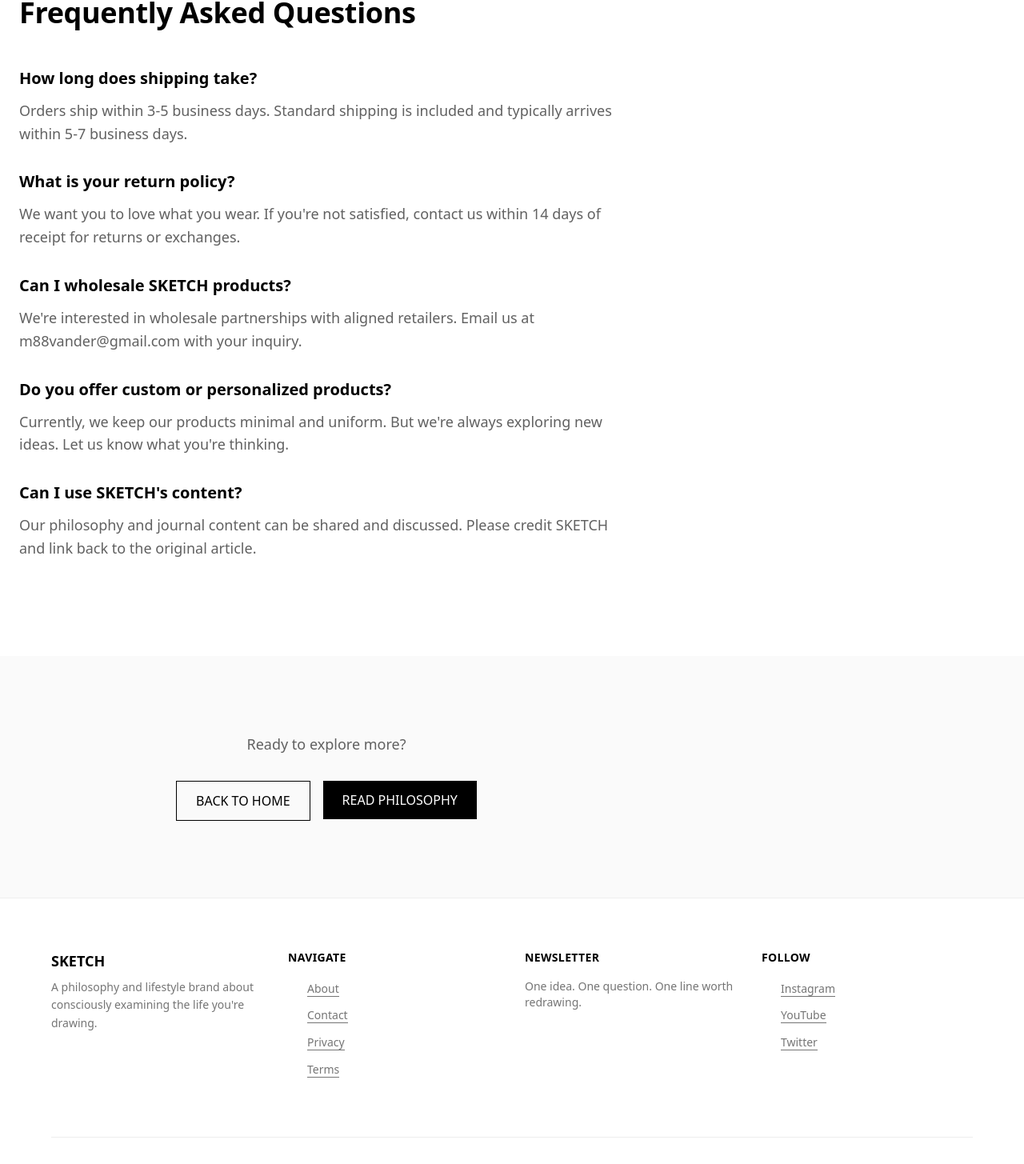
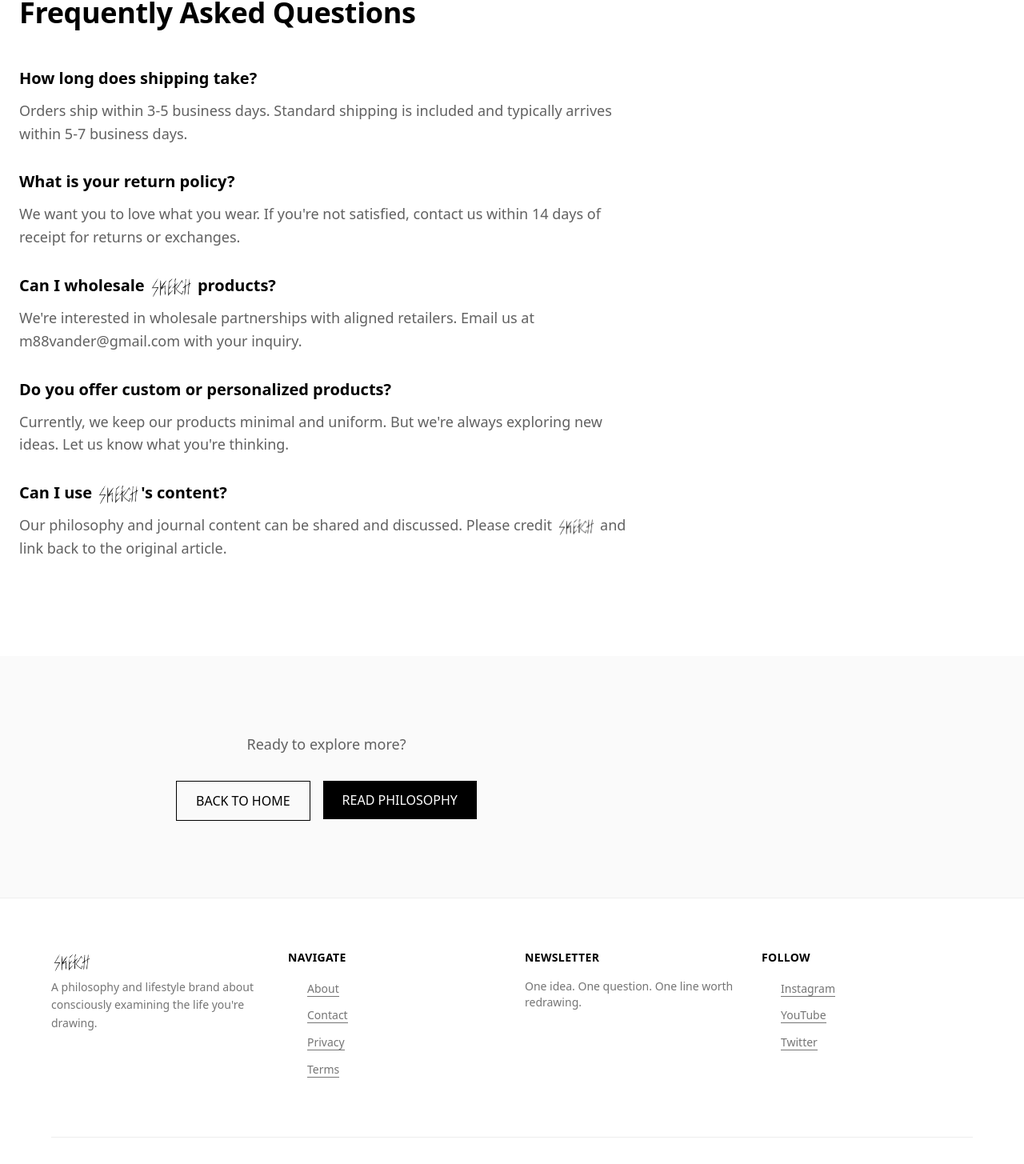
Before and after one commit to m88vander/SKETCH, a Next.js app: page /contact in a window 1280 px wide. Shown: the part 1328-2783 px from the top of the page at 80% size. Built offline with nearby package versions, Linux system fonts and the light colour scheme.

Commit message:
Remove white bg from logo, convert to nes1k.png, use SKETCHLogo throughout site
Co-authored-by: m88vander <293223864+m88vander@users.noreply.github.com>

```diff
--- a/app/contact/page.tsx
+++ b/app/contact/page.tsx
@@ -4,6 +4,7 @@ import { Navigation } from '@/components/Navigation'
 import { Footer } from '@/components/Footer'
 import { ContactForm } from '@/components/ContactForm'
 import { CTA } from '@/components/CTA'
+import { SKETCHLogo } from '@/components/SKETCHLogo'
 
 export const metadata = {
   title: 'Contact | SKETCH',
@@ -96,7 +97,7 @@ export default function ContactPage() {
 
                 <div className="border-t border-gray-300 pt-6">
                   <p className="text-sm text-gray-600">
-                    We're interested in: partnership inquiries, collaboration ideas, feedback on the philosophy, and stories about how SKETCH is helping you redraw your picture.
+                    We're interested in: partnership inquiries, collaboration ideas, feedback on the philosophy, and stories about how <SKETCHLogo /> is helping you redraw your picture.
                   </p>
                 </div>
               </div>
@@ -132,7 +133,7 @@ export default function ContactPage() {
 
                 <div>
                   <h3 className="font-display font-bold text-xl mb-3">
-                    Can I wholesale SKETCH products?
+                    Can I wholesale <SKETCHLogo /> products?
                   </h3>
                   <p className="text-lg text-gray-700 leading-relaxed">
                     We're interested in wholesale partnerships with aligned retailers. Email us at m88vander@gmail.com with your inquiry.
@@ -150,10 +151,10 @@ export default function ContactPage() {
 
                 <div>
                   <h3 className="font-display font-bold text-xl mb-3">
-                    Can I use SKETCH's content?
+                    Can I use <SKETCHLogo />'s content?
                   </h3>
                   <p className="text-lg text-gray-700 leading-relaxed">
-                    Our philosophy and journal content can be shared and discussed. Please credit SKETCH and link back to the original article.
+                    Our philosophy and journal content can be shared and discussed. Please credit <SKETCHLogo /> and link back to the original article.
                   </p>
                 </div>
               </div>
--- a/app/page.tsx
+++ b/app/page.tsx
@@ -6,6 +6,7 @@ import { Section } from '@/components/Section'
 import { Text } from '@/components/Text'
 import { Grid } from '@/components/Grid'
 import { CTA } from '@/components/CTA'
+import { SKETCHLogo } from '@/components/SKETCHLogo'
 
 export default function Home() {
   return (
@@ -17,7 +18,7 @@ export default function Home() {
         <div className="space-y-6 md:space-y-8">
           <div className="flex flex-col items-center space-y-3">
             <img
-              src="nes1k.jpg"
+              src="nes1k.png"
               alt="SKETCH"
               className="h-24 md:h-32 w-auto"
             />
@@ -34,10 +35,10 @@ export default function Home() {
           </div>
           <div className="flex flex-col sm:flex-row gap-4 justify-center items-center">
             <CTA href="#philosophy" variant="primary">
-              EXPLORE SKETCH
+              EXPLORE <SKETCHLogo />
             </CTA>
             <CTA href="/shop" variant="secondary">
-              SHOP THE FIRST SKETCH
+              SHOP THE FIRST <SKETCHLogo />
             </CTA>
           </div>
         </div>
@@ -149,12 +150,12 @@ export default function Home() {
               WEAR THE IDEA.
             </h2>
             <Text className="max-w-2xl mx-auto text-gray-700">
-              SKETCH products are physical expressions of the philosophy. They aren't meant to tell you how to live. They're reminders to keep looking at the picture.
+              <SKETCHLogo /> products are physical expressions of the philosophy. They aren't meant to tell you how to live. They're reminders to keep looking at the picture.
             </Text>
           </div>
           <div className="text-center">
             <CTA href="/shop" variant="primary" size="lg">
-              SHOP SKETCH
+              SHOP <SKETCHLogo />
             </CTA>
           </div>
         </Container>
@@ -166,7 +167,7 @@ export default function Home() {
           <div className="max-w-2xl mx-auto text-center">
             <div className="flex flex-col items-center space-y-3 mb-6">
               <img
-                src="nes1k.jpg"
+                src="nes1k.png"
                 alt="SKETCH"
                 className="h-16 w-auto"
               />
--- a/app/philosophy/page.tsx
+++ b/app/philosophy/page.tsx
@@ -3,6 +3,7 @@ import { Footer } from '@/components/Footer'
 import { Container } from '@/components/Container'
 import { Section } from '@/components/Section'
 import { CTA } from '@/components/CTA'
+import { SKETCHLogo } from '@/components/SKETCHLogo'
 
 export const metadata = {
   title: 'Philosophy | SKETCH',
@@ -193,7 +194,7 @@ export default function PhilosophyPage() {
               {/* Closing */}
               <div className="space-y-6 pt-8">
                 <p className="text-gray-800">
-                  SKETCH is not here to tell you how to live.
+                  <SKETCHLogo /> is not here to tell you how to live.
                 </p>
                 <p className="text-gray-800">
                   We are here to encourage conscious examination.
--- a/app/shop/[slug]/page.tsx
+++ b/app/shop/[slug]/page.tsx
@@ -8,6 +8,7 @@ import { ProductHero } from '@/components/ProductHero'
 import { SizeSelector } from '@/components/SizeSelector'
 import { AddToCart } from '@/components/AddToCart'
 import { CTA } from '@/components/CTA'
+import { SKETCHLogo } from '@/components/SKETCHLogo'
 import { getProductBySlug, products } from '@/data/products'
 import { useState } from 'react'
 import { notFound } from 'next/navigation'
@@ -145,7 +146,7 @@ export default function ProductPage({ params }: ProductPageProps) {
             <Container>
               <div className="space-y-8">
                 <h2 className="font-display font-bold text-3xl md:text-4xl">
-                  More from SKETCH
+                  More from <SKETCHLogo />
                 </h2>
                 <div className="grid grid-cols-1 md:grid-cols-3 gap-8">
                   {relatedProducts.map((relatedProduct) => (
--- a/app/shop/page.tsx
+++ b/app/shop/page.tsx
@@ -7,6 +7,7 @@ import { Footer } from '@/components/Footer'
 import { ProductGrid } from '@/components/ProductGrid'
 import { products, getCategories } from '@/data/products'
 import { useState } from 'react'
+import { SKETCHLogo } from '@/components/SKETCHLogo'
 
 export default function ShopPage() {
   const [activeCategory, setActiveCategory] = useState<string | null>(null)
@@ -28,7 +29,7 @@ export default function ShopPage() {
                 WEAR THE IDEA.
               </h1>
               <p className="text-lg md:text-xl text-gray-700 leading-relaxed">
-                SKETCH products are physical expressions of the philosophy. They aren't meant to tell you how to live. They're reminders to keep looking at the picture.
+                <SKETCHLogo /> products are physical expressions of the philosophy. They aren't meant to tell you how to live. They're reminders to keep looking at the picture.
               </p>
             </div>
           </Container>
--- a/components/Footer.tsx
+++ b/components/Footer.tsx
@@ -1,4 +1,5 @@
 import React from 'react'
+import { SKETCHLogo } from './SKETCHLogo'
 
 interface FooterLink {
   label: string
@@ -21,7 +22,7 @@ export const Footer: React.FC = () => {
         <div className="grid grid-cols-1 md:grid-cols-4 gap-8 mb-12">
           {/* Brand */}
           <div>
-            <p className="font-display font-bold text-lg mb-2">SKETCH</p>
+            <p className="font-display font-bold text-lg mb-2"><SKETCHLogo /></p>
             <p className="text-sm text-gray-600 leading-relaxed">
               A philosophy and lifestyle brand about consciously examining the life you're drawing.
             </p>
@@ -78,7 +79,7 @@ export const Footer: React.FC = () => {
         {/* Divider */}
         <div className="border-t border-gray-200 pt-8">
           <p className="text-sm text-gray-600 text-center">
-            © {currentYear} SKETCH. All rights reserved. Keep sketching.
+            © {currentYear} <SKETCHLogo />. All rights reserved. Keep sketching.
           </p>
         </div>
       </div>
--- a/components/Navigation.tsx
+++ b/components/Navigation.tsx
@@ -27,7 +27,7 @@ export const Navigation: React.FC = () => {
           {/* Logo */}
           <Link href="/" className="hover:opacity-70 transition-opacity">
             <img
-              src="nes1k.jpg"
+              src="nes1k.png"
               alt="SKETCH Logo"
               className="h-10 w-auto"
             />
--- a/components/SKETCHLogo.tsx
+++ b/components/SKETCHLogo.tsx
@@ -1,7 +1,7 @@
 export const SKETCHLogo = () => {
   return (
     <img
-      src="nes1k.jpg"
+      src="nes1k.png"
       alt="SKETCH"
       className="inline-block h-[1.2em] w-auto align-middle mx-0.5"
       style={{ display: 'inline', verticalAlign: 'middle' }}
```
Also changed, not shown: public/nes1k.png (added).
